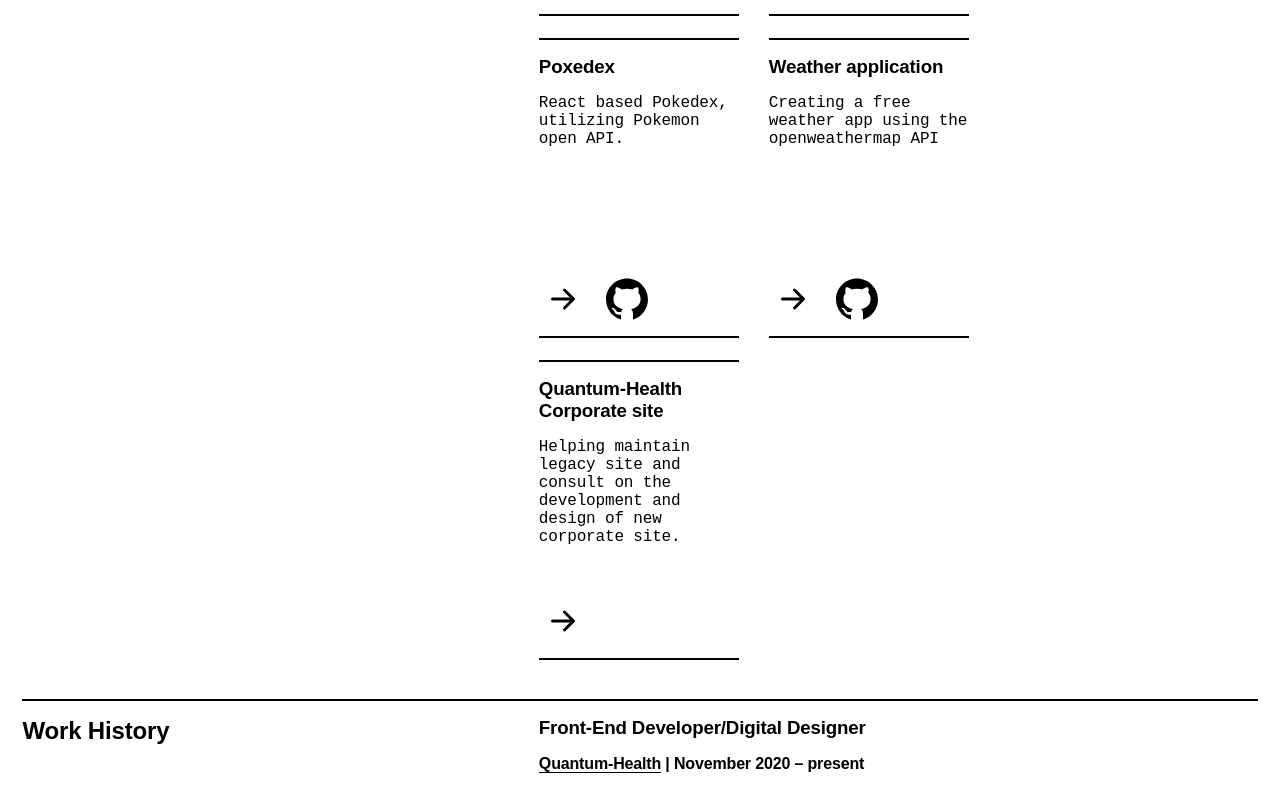
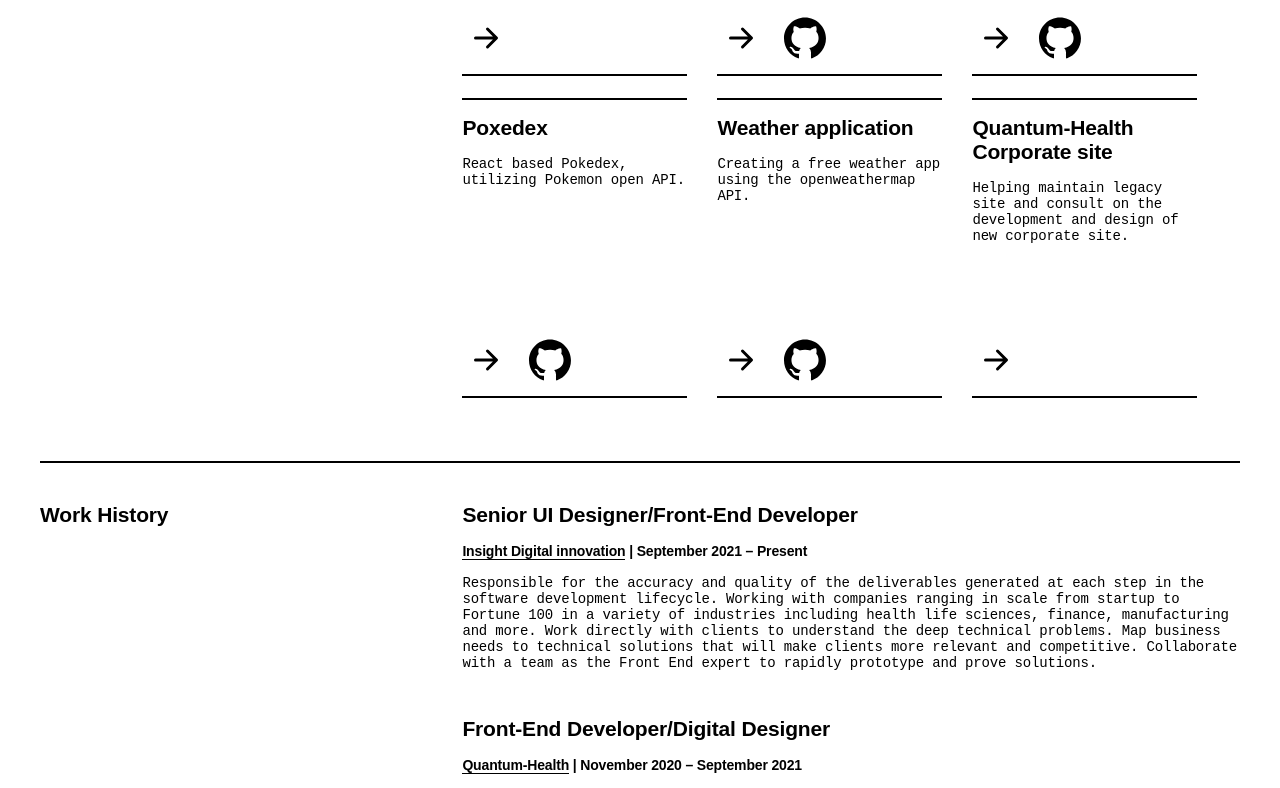
Before and after one commit to snmln/snmln, a React (Create React App) app: page / in a window 1280 px wide. Shown: the part 590-1378 px from the top of the page. Built offline with nearby package versions, Linux system fonts and the light colour scheme.

Commit message:
updating for senior role and other small layout adjustments

```diff
--- a/src/App.css
+++ b/src/App.css
@@ -3,7 +3,7 @@
 }
 
 .main-Container{
-  padding:22.4px;
+  margin: 40px;
 }
 
 .App-logo {
@@ -40,3 +40,9 @@
     transform: rotate(360deg);
   }
 }
+@media (max-width: 625px) {
+
+.main-Container{
+  margin: 16px;
+}
+}
--- a/src/App.js
+++ b/src/App.js
@@ -8,6 +8,7 @@
 import WorkHistory from './Components/WorkHistory'
 import SampleWork from './Components/samplework'
 import Navbar from './Components/Navbar'
+import DesignSlides from './Components/designSlides';
 
 function App() {
   const StyledApp = styled.div`
@@ -18,8 +19,8 @@
           width: 100%;
           display: -webkit-flex;
           display: -ms-flexbox;
-          flex-wrap: wrap;
-
+          flex-wrap: nowrap;
+          margin: 2.5rem 0 0 0;
         }
         .Container{
           dispaly:inline-flex;
@@ -29,13 +30,14 @@
       display: -ms-flexbox;
       }
         .title{
-          width: 40%;
+          max-width: 400px;
+          width: 100%;
         }
 
         .information{
-        width: 50%;
+        width: 100%;
         padding:0 0 0 22.4px;
-
+        max-width: 850px;
       }
 
       @media (max-width: 768px) {
@@ -86,11 +88,11 @@
 
             </div>
             <div className="information">
-              <p>I'm a Graphic Designer and Software Developer with an appetite for complex problems. Currently residing in Columbus, OH as a Digital Designer 	&#38; Front-end Developer @ <a href="https://quantum-health.com/" target="_blank" >Quantum Health</a> and Jr. Developer @ <a href="http://businessinformationtechnologyservices.com/" target="_blank" > B.I.T.S.</a></p>
+              <p>I'm a Designer and Software Developer with an appetite for complex problems. Currently residing in Columbus, OH as a Senior UI/UX Designer &#38; Front-end Developer @ <a href="https://www.insight.com/en_US/what-we-do/digital-innovation.html" target="_blank" >Insight Digital Innovation.</a></p>
 
               <p>Always happy to talk about design, dev, and dogs.</p>
 
-              <p>Resume provided on request: <a href = "mailto: snmln.dev@gmail.com">snmln.dev@gmail.com</a></p>
+              <p>Resume provided on request: <a href="mailto: snmln.dev@gmail.com">snmln.dev@gmail.com</a></p>
             </div>
           </div>
           <hr />
@@ -98,7 +100,8 @@
           <hr />
           <WorkHistory />
           <hr />
-
+          {/* <DesignSlides />
+          <hr /> */}
           <Contact />
 
         </StyledApp>
--- a/src/Components/Projects.js
+++ b/src/Components/Projects.js
@@ -1,16 +1,20 @@
 export const projects=[
+    {
+        id:6,
+        title: "The Christ Hospital Find a Physician tool",
+        site: "https://www.thechristhospital.com/physician",
+        description: "Helping aggregate physicians based on provided search criteria."
+    },
     {
         id:1,
         title: "Quantum Health Member site tool",
         site: "https://csv-vendor-translator.netlify.app/",
-        description: "Intaking Quantum-Health Member site request information and converting to formated HTML markdown for CMS Managers",
+        description: "Intaking Quantum-Health Member site request information and converting to formated HTML markdown for CMS Managers.",
         Github: "https://github.com/snmln/QH-Vendor-Tool"
     },
     {
         id:3,
         title: "Ecommerce Site",
-        time: "May 2019 – Present",
-        company:"Business Information Technology Services",
         site: "https://snmlnecommerce.netlify.app/",
         description: "React based Ecommerce bike shop.",
         Github: "https://github.com/snmln/FCC-E-commerce-site"
@@ -19,8 +23,6 @@
     {
         id:2,
         title: "Poxedex",
-        time: "February 2019 – November 2020",
-        company:"McGraw-Hill Education",
         site: "https://snmlnpokedex.netlify.app/#/",
         description: "React based Pokedex, utilizing Pokemon open API.",
         Github:"https://github.com/snmln/Pokedex"
@@ -28,18 +30,14 @@
     {
         id:4,
         title: "Weather application",
-        time: "February 2019 – November 2020",
-        company:"McGraw-Hill Education",
         site: "https://snmlnweatherapp.netlify.app/",
-        description: "Creating a free weather app using the openweathermap API",
+        description: "Creating a free weather app using the openweathermap API.",
         Github:"https://github.com/snmln/Weather-app"
 
     },
     {
         id:5,
         title: "Quantum-Health Corporate site",
-        time: "February 2019 – November 2020",
-        company:"McGraw-Hill Education",
         site: "https://quantum-health.com/",
         description: "Helping maintain legacy site and consult on the development and design of new corporate site."
     }
--- a/src/Components/WorkHistory.js
+++ b/src/Components/WorkHistory.js
@@ -1,6 +1,6 @@
 import React from 'react'
 import styled, { ThemeProvider } from "styled-components";
-import { positions } from './positions.js'
+import { positions } from './positions.data.js'
 
 export default function WorkHistory(props) {
     const StyledWork = styled.div`
@@ -58,7 +58,7 @@
                     <ul>
                         {positions.map((position) => (
                             <li>
-                                <h3>{position.title}</h3>
+                                <h2>{position.title}</h2>
                                 <h4><a href={position.site} target="_blank">{position.company}</a>  |  {position.time}</h4>
                                 <p>{position.description}</p>
                             </li>
--- a/src/Components/card.js
+++ b/src/Components/card.js
@@ -24,7 +24,8 @@
 }
 
 .card {
-        width: 200px;
+        max-width: 225px;
+        width: 100%;
         height: 300px;
         margin:0 30px 22.4px 0 ;
         border-top: 2px solid;
@@ -97,6 +98,7 @@
         border-bottom: 0px solid;
         width: 100%;
         height:100%;
+        max-width: 100%;
     }
     .explore{
         position: relative;
@@ -137,7 +139,7 @@
                     {projects.map((project) => (
                         <a class="card">
                             <div class="cardContent">
-                                <h3>{project.title}</h3>
+                                <h2>{project.title}</h2>
                                 <p>{project.description}</p>
                             </div>
                             <div className="explore">
--- /dev/null
+++ b/src/Components/designSlides.js
@@ -0,0 +1,121 @@
+import React from 'react'
+import styled, { ThemeProvider } from "styled-components";
+import { withTheme } from 'styled-components'
+
+import { designs } from './designWork.data.js'
+
+
+const StyledWork = styled.div`
+.contactContainer{
+    dispaly:flex;
+    flex-direction: row;
+    width: 100%;
+        display: -webkit-flex;
+display: -ms-flexbox;
+}
+
+ul{
+    list-style-type:none;
+    padding: 0;
+    margin: 0;
+}
+
+li{
+    padding: 0 0 2rem 0;
+}
+.DesignDetails{
+    display: inline-block;
+}
+.collapsible {
+    background-color: #777;
+    color: white;
+    cursor: pointer;
+    padding: 18px;
+    width: 100%;
+    border: none;
+    text-align: left;
+    outline: none;
+    font-size: 15px;
+  }
+
+  .active, .collapsible:hover {
+    background-color: #555;
+  }
+
+  .content {
+    padding: 0 18px;
+    display: none;
+    overflow: hidden;
+    background-color: #f1f1f1;
+  }
+@media (max-width: 768px) {
+    .contactContainer{
+      dispaly:inline-flex;
+      flex-direction: column;
+      width: 100%;
+      display: -webkit-flex;
+      display: -ms-flexbox;
+      flex-wrap: wrap;
+
+    }
+    .title{
+      width: 100%;
+    }
+
+    .information{
+    width: 100%;
+    max-width: 100%;
+
+    padding:0;
+  }
+  }
+`;
+
+export default class DesignSlides extends React.Component {
+
+    constructor(props) {
+        super(props);
+        this.state = {
+            open: false
+        }
+        this.togglePanel = this.togglePanel.bind(this);
+    }
+    togglePanel(e) {
+        this.setState({ open: !this.state.open })
+    }
+
+    render() {
+        return (
+            <StyledWork>
+                <div className="contactContainer">
+
+                    <div className="title">
+                        <h2>Design Work</h2>
+                    </div>
+
+                    <div className="information" onClick={(e) => this.togglePanel(e)}>
+                        {designs.map((design) => (
+                            <h2>{design.title}</h2>
+
+                        // this.state.open ? (
+                        //         <ul>
+                        //             <div class="DesignContainer">
+                        //                 <img src="https://via.placeholder.com/550x370" />
+                        //                 <li class="DesignDetails">
+                        //                     <h2>{design.title}</h2>
+                        //                     <h4><a href={design.site} target="_blank">{design.company}</a>  |  {design.time}</h4>
+                        //                     <p>{design.description}</p>
+                        //                 </li>
+                        //             </div>
+
+
+                        //         </ul>
+                        //     ) : null
+                        ))
+                        }
+                    </div>
+                </div>
+            </StyledWork>
+        )
+    }
+}
--- /dev/null
+++ b/src/Components/designWork.data.js
@@ -0,0 +1,55 @@
+export const designs=[
+    {
+        id:0,
+        title: "project title",
+        company:"Insight Digital innovation",
+        site: "_link",
+        description: "Responsible for the accuracy and quality of the deliverables generated at each step in the software development lifecycle. Working with companies ranging in scale from startup"
+    },
+
+    {
+        id:1,
+        title: "project title",
+        company:"Insight Digital innovation",
+        site: "_link",
+        description: "Responsible for the accuracy and quality of the deliverables generated at each step in the software development lifecycle. Working with companies ranging in scale from startup"
+    },
+    {
+        id:3,
+        title: "project title",
+        company:"Insight Digital innovation",
+        site: "_link",
+        description: "Responsible for the accuracy and quality of the deliverables generated at each step in the software development lifecycle. Working with companies ranging in scale from startup"
+    },
+    {
+        id:2,
+        title: "project title",
+        company:"Insight Digital innovation",
+        site: "_link",
+        description: "Responsible for the accuracy and quality of the deliverables generated at each step in the software development lifecycle. Working with companies ranging in scale from startup"
+    },
+
+
+
+    {
+        id:5,
+        title: "project title",
+        company:"Insight Digital innovation",
+        site: "_link",
+        description: "Responsible for the accuracy and quality of the deliverables generated at each step in the software development lifecycle. Working with companies ranging in scale from startup"
+    },
+    {
+        id:6,
+        title: "project title",
+        company:"Insight Digital innovation",
+        site: "_link",
+        description: "Responsible for the accuracy and quality of the deliverables generated at each step in the software development lifecycle. Working with companies ranging in scale from startup"
+    },
+    {
+        id:7,
+        title: "project title",
+        company:"Insight Digital innovation",
+        site: "_link",
+        description: "Responsible for the accuracy and quality of the deliverables generated at each step in the software development lifecycle. Working with companies ranging in scale from startup"
+    }
+]
--- a/src/Components/positions.js
+++ b/src/Components/positions.data.js
@@ -1,8 +1,17 @@
 export const positions=[
+    {
+        id:0,
+        title: "Senior UI Designer/Front-End Developer",
+        time: "September 2021 – Present",
+        company:"Insight Digital innovation",
+        site: "https://www.insight.com/en_US/what-we-do/digital-innovation.html",
+        description: "Responsible for the accuracy and quality of the deliverables generated at each step in the software development lifecycle. Working with companies ranging in scale from startup to Fortune 100 in a variety of industries including health life sciences, finance, manufacturing and more. Work directly with clients to understand the deep technical problems. Map business needs to technical solutions that will make clients more relevant and competitive. Collaborate with a team as the Front End expert to rapidly prototype and prove solutions."
+    },
+
     {
         id:1,
         title: "Front-End Developer/Digital Designer",
-        time: "November 2020 – present",
+        time: "November 2020 – September 2021",
         company:"Quantum-Health",
         site: "https://quantum-health.com/",
         description: "As the soul Digital Designer and Front-end Developer for the Quantum-Health Marketing department I helped guide digital strategy, design, technical development and implementation. While maintaining and developing Quantum-Health corporate site, Client member sites, Custom user scripts, Internal applications, as well as Business and Corporate email communications. Utilizing our proprietary CMS, public API’s, HTML, CSS, JavaScript, React, PHP, Vue.js, Jquery, SQL, and MySQL."
@@ -24,14 +33,6 @@
         description: "Responsible for designing and developing content strategy for all product portfolios. Lead the design and development of McGraw Hill’s first digital product review platform, used to assist with multi million dollar sales opportunities."
     },
 
-    // {
-    //     id:4,
-    //     title: "Designer/Developer",
-    //     time: "Feb 2015 – Present",
-    //     company:"Freelance",
-    //     site: "#",
-    //     description: "Description"
-    // },
 
 
     {
--- a/src/themes.js
+++ b/src/themes.js
@@ -36,6 +36,7 @@
 
     font-family: Pitch,monospace;
     letter-spacing: -.01rem;
+    font-size: 14px;
     -ms-font-feature-settings: "kern";
     text-rendering: optimizeLegibility;
     font-feature-settings: "kern";
@@ -79,6 +80,7 @@
     font-weight: 700;
     padding: 0 0 1rem 0;
     margin:0;
+
 }
 
 a{
@@ -99,7 +101,7 @@
 hr{
     border: none;
     border-top: 2px solid;
-    margin: 1rem 0;
+    margin: 2.5rem 0;
   }
 
   .display-1{
```
Also changed, not shown: src/Components/Contact.js (+5 -5 lines), src/Components/Switch.css (+3 -24 lines).
